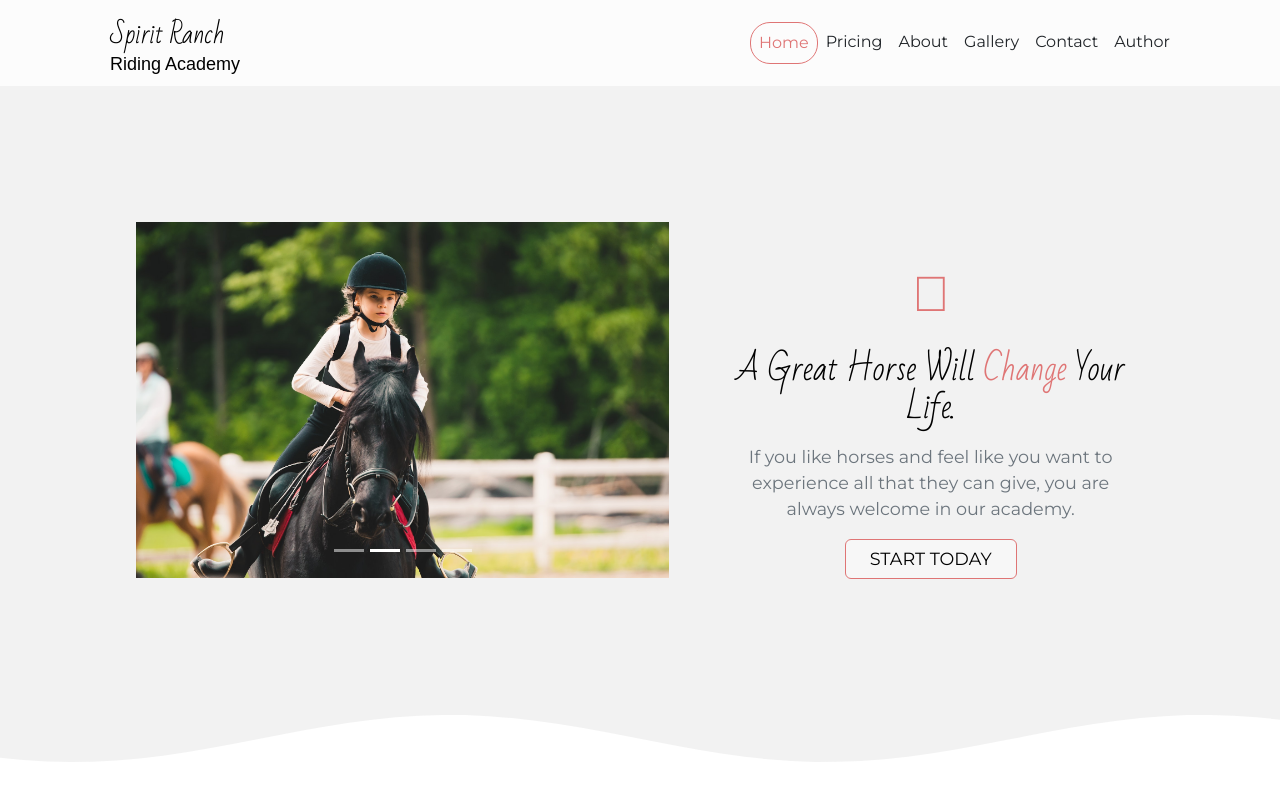
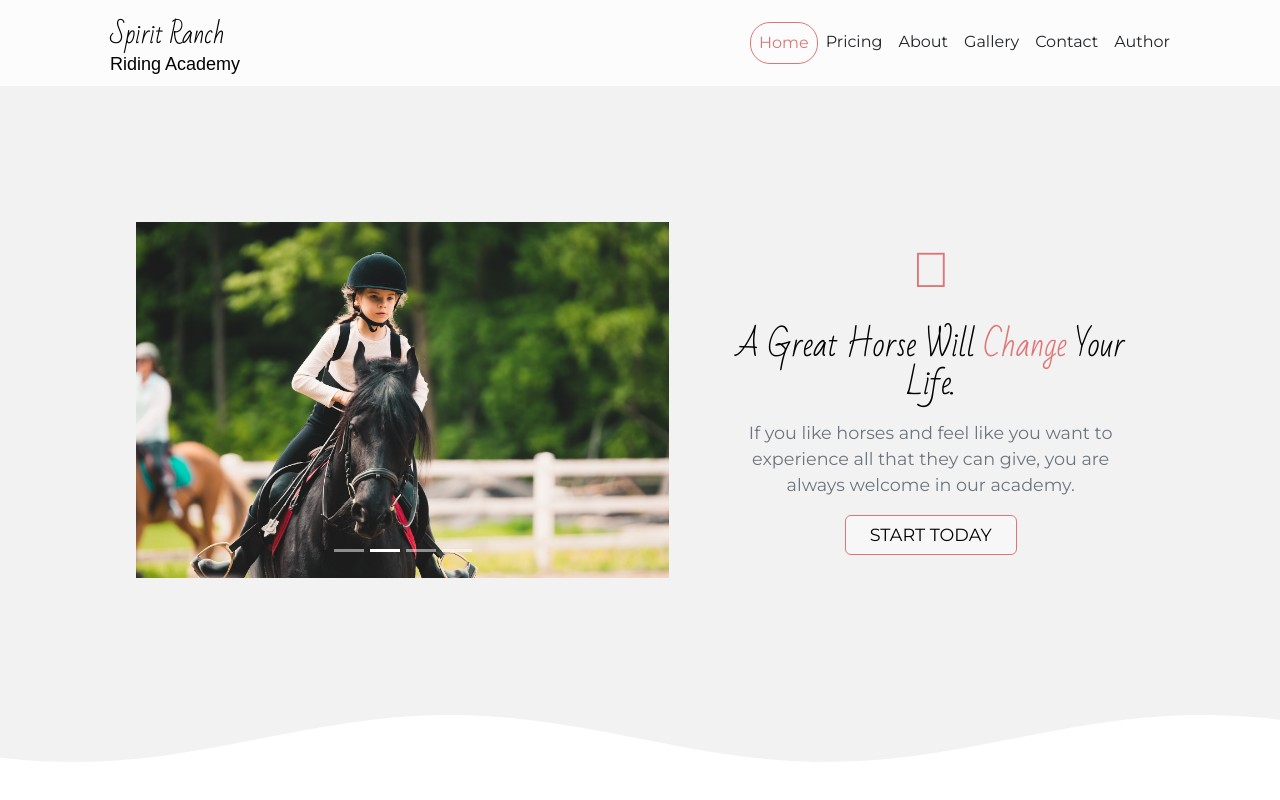
Before and after one commit to zokag/SpiritRanch, a plain HTML site: page index.html in a window 1280 px wide. Shown: the top 800 px of the page. Drawn offline with nearby package versions, Linux system fonts and the light colour scheme; a web font is replaced by a local one.

Commit message:
Update index.html

```diff
--- a/index.html
+++ b/index.html
@@ -97,7 +97,7 @@
 
                     </div>
 
-                    <div id="cover-block" class="col-12 col-md-8 col-lg-4 text-center pt-md-5 pt-4">
+                    <div id="cover-block" class="col-12 col-md-8 col-lg-4 text-center pt-md-0 pt-4">
                       <i class="fa-duotone fa-horse-head mb-3"></i>
                       <h1 class="text-capitalize mt-3 fs-2">A great horse will<span class="red-color"> change</span> your life. </h1>
                       <p class="text-secondary mt-3 mb-3 zg-size">If you like horses and feel like you want to experience all that they can give, you are always welcome in our academy.</p>
```
